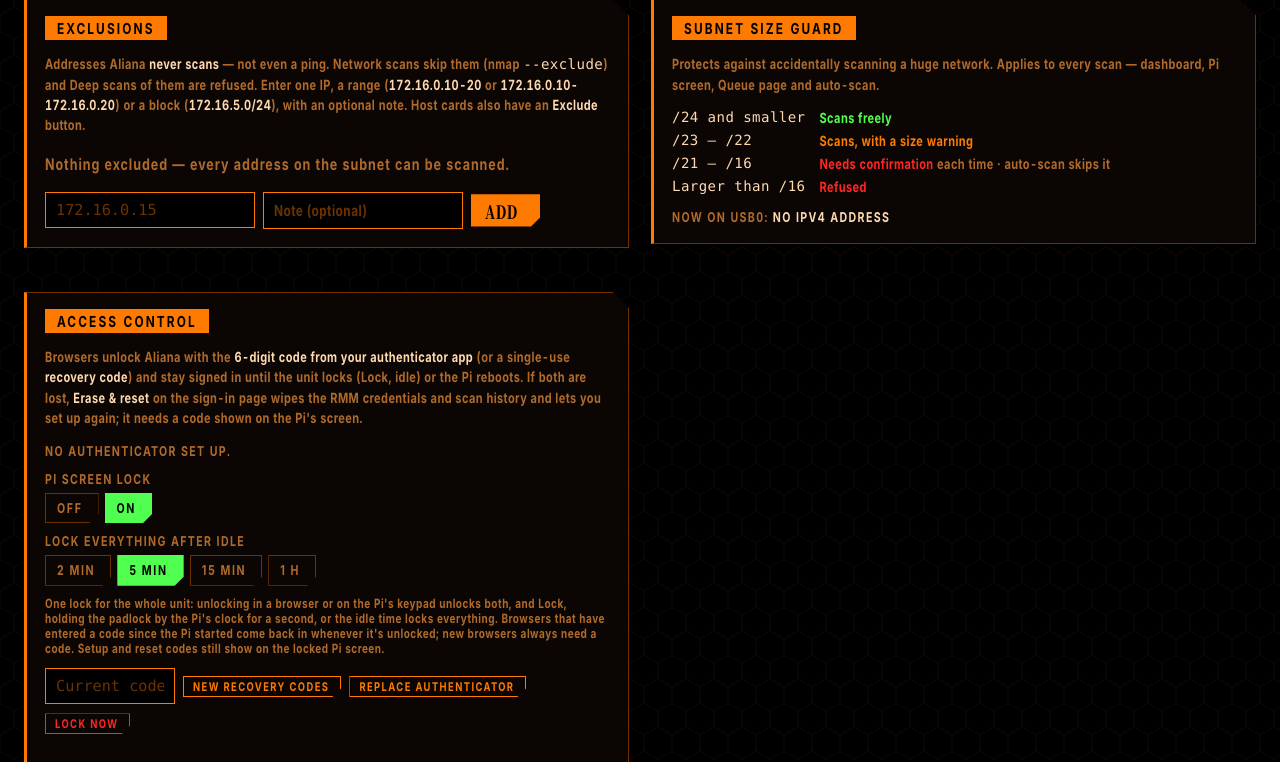
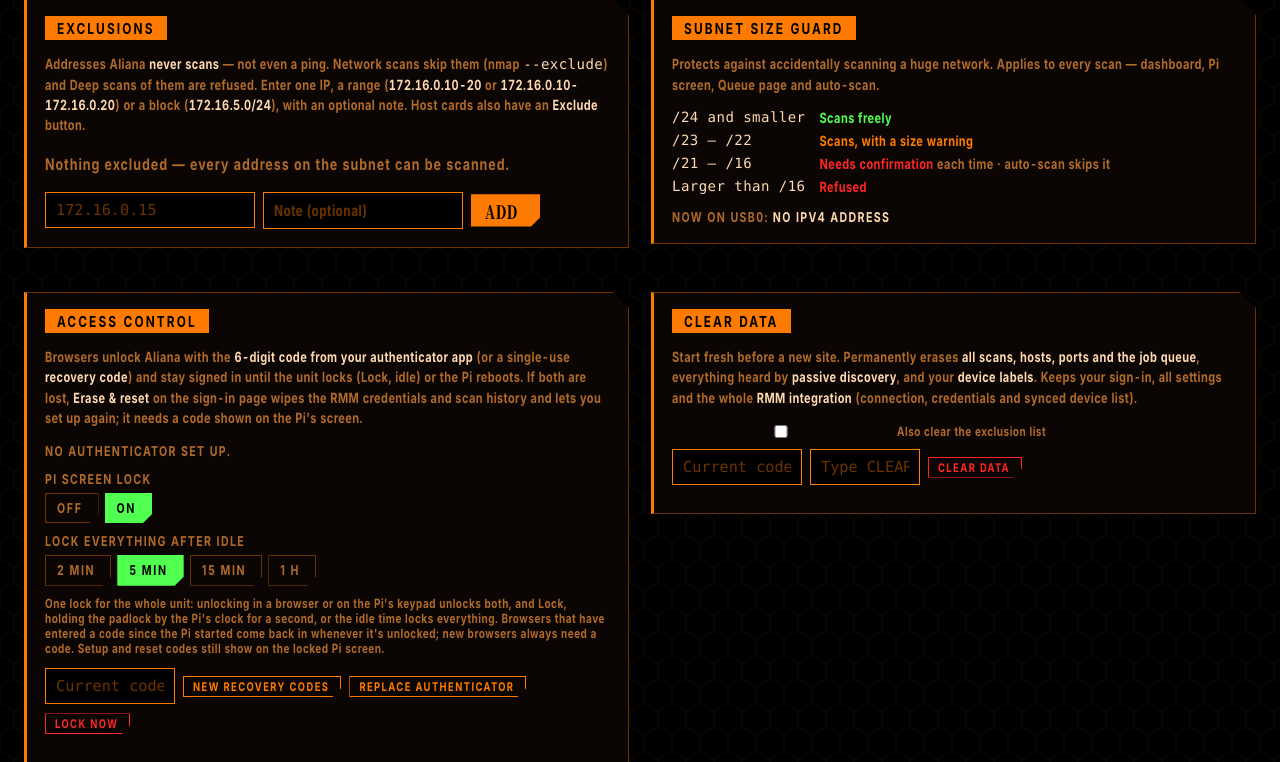
Before and after one commit to Denseenigma/aliana, a Flask app: page /settings in a window 1280 px wide. Shown: the part 1385-2147 px from the top of the page. Run offline with Flask 3, Linux system fonts and the light colour scheme; the visitor is signed in with stand-in values (Sample User, id 1); data that the repository does not hold is empty.

Commit message:
Settings: Clear data (keeps sign-in, settings and RMM)

```diff
--- a/app.py
+++ b/app.py
@@ -402,6 +402,28 @@ def _erase_everything_sensitive():
     auth.erase_sensitive(scanner.DB_PATH, vault.key_path())
     rmm.forget_runtime_state()
     labels.forget_all()
+
+
+@app.route("/api/data/clear", methods=["POST"])
+def api_data_clear():
+    """Settings > Clear data: wipe scan history and discovery, keep sign-in,
+    settings and the RMM integration. Needs a fresh code + typed CLEAR."""
+    data = request.get_json(silent=True) or {}
+    if (data.get("confirm") or "").strip().upper() != "CLEAR":
+        return _auth_error("Type CLEAR to confirm.")
+    try:
+        auth.verify_current(data.get("code") or "", request.remote_addr)
+    except auth.AuthError as e:
+        return _auth_error(e, 401)
+    scanner.cancel_all_queued()
+    scanner.stop_scan(wait=10)
+    passive.forget_all()     # first, so the listener can't write it back
+    auth.clear_dataset(scanner.DB_PATH)
+    labels.forget_all()
+    insights._summary_cache.clear()
+    if data.get("exclusions"):
+        scanner.set_exclusions([])
+    return jsonify({"ok": True})
 
 
 @app.route("/api/auth/status")
--- a/auth.py
+++ b/auth.py
@@ -427,6 +427,34 @@ def erase_sensitive(db_path, vault_key_path):
         _log("ERASED sensitive data and removed the authenticator (lost-access reset)")
 
 
+DATASET_TABLES = ("ports", "hosts", "scans", "jobs", "passive_devices", "passive_network", "device_labels")
+
+
+def clear_dataset(db_path):
+    """Settings > Clear data: start fresh at a new site.
+
+    Erased: all scans / hosts / ports / jobs, everything heard by passive
+            discovery, and your device labels.
+    Kept:   the authenticator and sign-in, all settings, and the whole RMM
+            integration (provider, credentials, vault key, synced device list)."""
+    with _lock:
+        if not os.path.exists(db_path):
+            return
+        conn = sqlite3.connect(db_path)
+        try:
+            tables = {r[0] for r in conn.execute("SELECT name FROM sqlite_master WHERE type='table'")}
+            cleared = [t for t in DATASET_TABLES if t in tables]
+            for t in cleared:
+                conn.execute(f"DELETE FROM {t}")
+            if "sqlite_sequence" in tables and cleared:
+                conn.execute(f"DELETE FROM sqlite_sequence WHERE name IN ({','.join('?' * len(cleared))})", cleared)
+            conn.commit()
+            conn.execute("VACUUM")    # don't leave the old rows in free pages
+        finally:
+            conn.close()
+        _log("cleared the dataset (scans, hosts, passive discovery, labels); RMM and settings kept")
+
+
 def _shred(path):
     try:
         size = os.path.getsize(path)
--- a/templates/settings.html
+++ b/templates/settings.html
@@ -454,6 +454,21 @@
       <div class="add" style="margin-top:8px"><button type="button" class="ghost sm" id="auth-dl">Download .txt</button>
         <span class="hint" style="margin:0">Save these now: they won't be shown again. The old codes no longer work.</span></div>
     </div>
+  </section>
+
+  <section class="panel">
+    <div class="panel-head"><h2>Clear data</h2></div>
+    <p class="desc">Start fresh before a new site. Permanently erases <b>all scans, hosts, ports and the job queue</b>,
+      everything heard by <b>passive discovery</b>, and your <b>device labels</b>.
+      Keeps your sign-in, all settings and the whole <b>RMM integration</b> (connection, credentials and synced device list).</p>
+    <label class="hint" style="display:flex;align-items:center;gap:8px;margin:8px 0">
+      <input type="checkbox" id="clr-ex"> Also clear the exclusion list</label>
+    <div class="add" style="margin-top:6px">
+      <input id="clr-code" inputmode="numeric" autocomplete="one-time-code" maxlength="7" placeholder="Current code" style="width:130px">
+      <input id="clr-confirm" placeholder="Type CLEAR" autocomplete="off" spellcheck="false" maxlength="5" style="width:110px">
+      <button type="button" class="red sm" id="clr-go">Clear data</button>
+    </div>
+    <div class="hint" id="clr-msg"></div>
   </section>
 
   <section class="panel rmm-panel">
@@ -924,6 +939,23 @@
     });
     loadAuth();
   })();
+  // ---------- clear data
+  (function () {
+    function cmsg(t, bad) { $("clr-msg").textContent = t || ""; $("clr-msg").style.color = bad ? "var(--red)" : ""; }
+    $("clr-go").addEventListener("click", function () {
+      var b = this, code = $("clr-code").value.replace(/\D/g, "");
+      if (code.length !== 6) { cmsg("Enter the current 6-digit code from your authenticator first.", true); $("clr-code").focus(); return; }
+      if ($("clr-confirm").value.trim().toUpperCase() !== "CLEAR") { cmsg("Type CLEAR to confirm.", true); $("clr-confirm").focus(); return; }
+      b.disabled = true; cmsg("Clearing…");
+      post("/api/data/clear", { code: code, confirm: "CLEAR", exclusions: $("clr-ex").checked }).then(function (d) {
+        b.disabled = false; $("clr-code").value = "";
+        if (!d.ok) { cmsg(d.error, true); return; }
+        $("clr-confirm").value = ""; $("clr-ex").checked = false;
+        cmsg("Cleared. Scan history and discovery are empty; RMM and settings were kept.");
+        load();
+      }, function () { b.disabled = false; cmsg("Couldn't reach Aliana.", true); });
+    });
+  })();
   load();
 })();
 </script>
```
Also changed, not shown: README.md.
